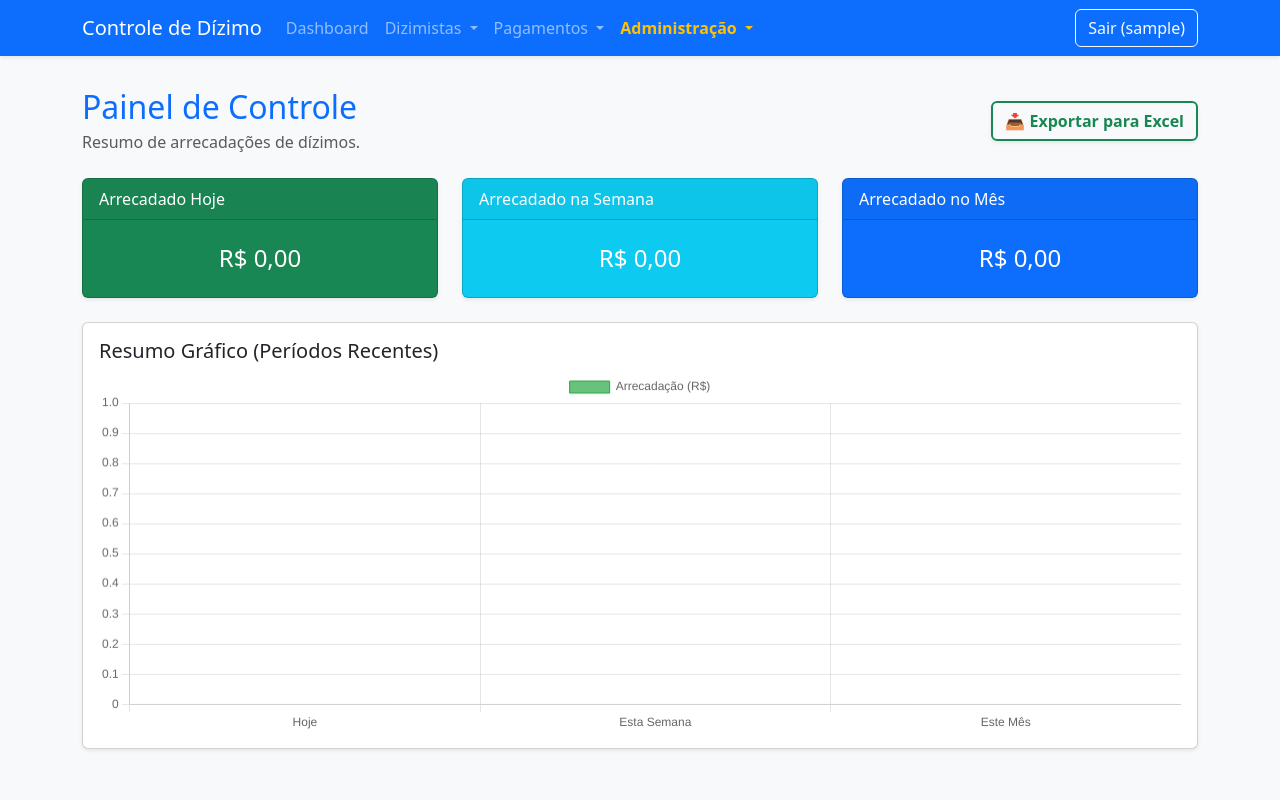
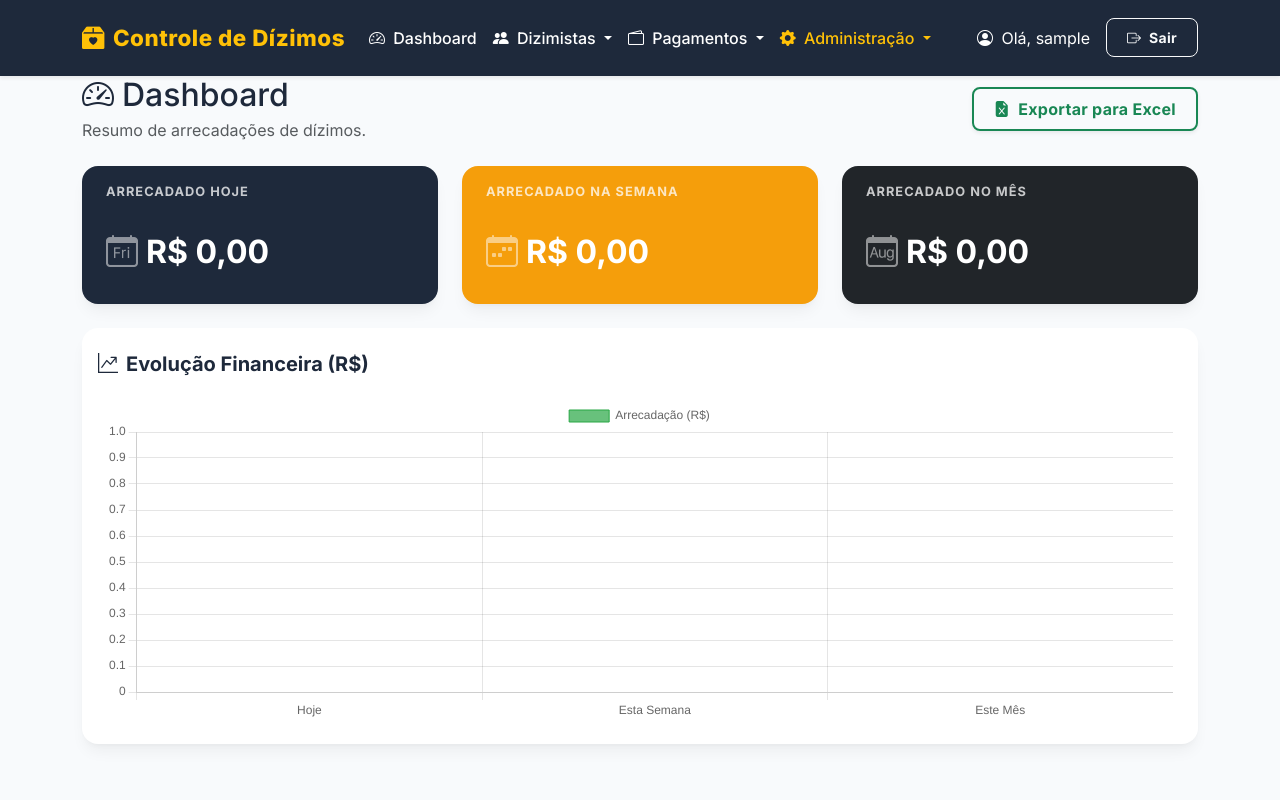
Before and after one commit to snoker68/sistema-dizimo, a Django app: page / in a window 1280 px wide. Run offline with Django 5.2, Linux system fonts and the light colour scheme; the visitor is signed in with stand-in values (Sample User, id 1); data that the repository does not hold is empty.

Commit message:
alteração no visual
melhoria front

```diff
--- a/core/settings.py
+++ b/core/settings.py
@@ -116,6 +116,7 @@ USE_TZ = True
 # https://docs.djangoproject.com/en/5.2/howto/static-files/
 
 STATIC_URL = 'static/'
+STATICFILES_DIRS = [BASE_DIR / 'static']
 
 # Default primary key field type
 # https://docs.djangoproject.com/en/5.2/ref/settings/#default-auto-field
--- a/dizimo/templates/base.html
+++ b/dizimo/templates/base.html
@@ -1,64 +1,72 @@
+{% load static %}
 <!DOCTYPE html>
 <html lang="pt-br">
 <head>
     <meta charset="UTF-8">
     <meta name="viewport" content="width=device-width, initial-scale=1.0">
     <title>Sistema de Controle de Dízimo</title>
+    <!-- Google Fonts -->
+    <link href="https://fonts.googleapis.com/css2?family=Inter:wght@400;500;600;700;800&display=swap" rel="stylesheet">
     <!-- Bootstrap CSS -->
     <link href="https://cdn.jsdelivr.net/npm/bootstrap@5.3.0/dist/css/bootstrap.min.css" rel="stylesheet">
-    <style>
-        body { background-color: #f8f9fa; }
-        .navbar { margin-bottom: 2rem; }
-    </style>
+    <!-- Bootstrap Icons -->
+    <link rel="stylesheet" href="https://cdn.jsdelivr.net/npm/bootstrap-icons@1.11.3/font/bootstrap-icons.min.css">
+    <!-- Custom CSS -->
+    <link rel="stylesheet" href="{% static 'css/style.css' %}">
 </head>
 <body>
     <nav class="navbar navbar-expand-lg navbar-dark bg-primary shadow-sm">
         <div class="container">
-            <a class="navbar-brand" href="{% url 'dashboard' %}">Controle de Dízimo</a>
-            <button class="navbar-toggler" type="button" data-bs-toggle="collapse" data-bs-toggle="navbar" aria-controls="navbarNav" aria-expanded="false" aria-label="Toggle navigation">
+            <a class="navbar-brand text-warning" href="/">
+                <i class="bi bi-box2-heart-fill me-2"></i>Controle de Dízimos
+            </a>
+            <button class="navbar-toggler" type="button" data-bs-toggle="collapse" data-bs-target="#navbarNav" aria-controls="navbarNav" aria-expanded="false" aria-label="Toggle navigation">
                 <span class="navbar-toggler-icon"></span>
             </button>
             <div class="collapse navbar-collapse" id="navbarNav">
                 {% if user.is_authenticated %}
                 <ul class="navbar-nav me-auto mb-2 mb-lg-0">
                     <li class="nav-item">
-                        <a class="nav-link" href="{% url 'dashboard' %}">Dashboard</a>
+                        <a class="nav-link text-white" href="/"><i class="bi bi-speedometer2 me-1"></i> Dashboard</a>
                     </li>
                     <li class="nav-item dropdown">
-                        <a class="nav-link dropdown-toggle" href="#" id="navbarDropdownDizimistas" role="button" data-bs-toggle="dropdown" aria-expanded="false">
-                            Dizimistas
+                        <a class="nav-link dropdown-toggle text-white" href="#" id="navbarDropdownDizimista" role="button" data-bs-toggle="dropdown" aria-expanded="false">
+                            <i class="bi bi-people-fill me-1"></i> Dizimistas
                         </a>
-                        <ul class="dropdown-menu" aria-labelledby="navbarDropdownDizimistas">
-                            <li><a class="dropdown-item" href="{% url 'listar_dizimistas' %}">Visualizar Dizimistas</a></li>
-                            <li><a class="dropdown-item" href="{% url 'cadastrar_dizimista' %}">Cadastrar Novo</a></li>
+                        <ul class="dropdown-menu" aria-labelledby="navbarDropdownDizimista">
+                            <li><a class="dropdown-item" href="{% url 'cadastrar_dizimista' %}"><i class="bi bi-person-plus-fill me-2 text-primary"></i> Cadastrar Novo</a></li>
+                            <li><a class="dropdown-item" href="{% url 'listar_dizimistas' %}"><i class="bi bi-list-ul me-2"></i> Visualizar Todos</a></li>
                         </ul>
                     </li>
                     <li class="nav-item dropdown">
-                        <a class="nav-link dropdown-toggle" href="#" id="navbarDropdownPagamentos" role="button" data-bs-toggle="dropdown" aria-expanded="false">
-                            Pagamentos
+                        <a class="nav-link dropdown-toggle text-white" href="#" id="navbarDropdownPagamento" role="button" data-bs-toggle="dropdown" aria-expanded="false">
+                            <i class="bi bi-wallet2 me-1"></i> Pagamentos
                         </a>
-                        <ul class="dropdown-menu" aria-labelledby="navbarDropdownPagamentos">
-                            <li><a class="dropdown-item" href="{% url 'listar_pagamentos' %}">Historico de Pagamentos</a></li>
-                            <li><a class="dropdown-item" href="{% url 'registrar_pagamento' %}">Registrar Pagamento</a></li>
+                        <ul class="dropdown-menu" aria-labelledby="navbarDropdownPagamento">
+                            <li><a class="dropdown-item" href="{% url 'registrar_pagamento' %}"><i class="bi bi-cash-coin me-2 text-success"></i> Registrar Pagamento</a></li>
+                            <li><a class="dropdown-item" href="{% url 'listar_pagamentos' %}"><i class="bi bi-clock-history me-2"></i> Histórico</a></li>
                         </ul>
                     </li>
                     {% if user.is_superuser %}
                     <li class="nav-item dropdown">
-                        <a class="nav-link dropdown-toggle text-warning fw-bold" href="#" id="navbarDropdownAdmin" role="button" data-bs-toggle="dropdown" aria-expanded="false">
-                            Administração
+                        <a class="nav-link dropdown-toggle text-warning" href="#" id="navbarDropdownAdmin" role="button" data-bs-toggle="dropdown" aria-expanded="false">
+                            <i class="bi bi-gear-fill me-1"></i> Administração
                         </a>
                         <ul class="dropdown-menu" aria-labelledby="navbarDropdownAdmin">
-                            <li><a class="dropdown-item" href="{% url 'listar_usuarios' %}">Gerenciar Agentes (Usuários)</a></li>
+                            <li><a class="dropdown-item" href="{% url 'listar_usuarios' %}"><i class="bi bi-person-badge-fill me-2"></i> Gerenciar Agentes</a></li>
                             <li><hr class="dropdown-divider"></li>
-                            <li><a class="dropdown-item" href="/admin/" target="_blank">Painel Django Avançado</a></li>
+                            <li><a class="dropdown-item" href="/admin/" target="_blank"><i class="bi bi-server me-2"></i> Painel Django</a></li>
                         </ul>
                     </li>
                     {% endif %}
                 </ul>
-                <form class="d-flex" action="{% url 'logout' %}" method="post">
-                    {% csrf_token %}
-                    <button class="btn btn-outline-light" type="submit">Sair ({{ user.username }})</button>
-                </form>
+                <div class="d-flex align-items-center">
+                    <span class="text-white me-3"><i class="bi bi-person-circle me-1"></i> Olá, {{ user.username }}</span>
+                    <form method="post" action="{% url 'logout' %}">
+                        {% csrf_token %}
+                        <button class="btn btn-outline-light btn-sm fw-bold" type="submit"><i class="bi bi-box-arrow-right me-1"></i> Sair</button>
+                    </form>
+                </div>
                 {% endif %}
             </div>
         </div>
--- a/dizimo/templates/dashboard.html
+++ b/dizimo/templates/dashboard.html
@@ -3,38 +3,38 @@
 {% block content %}
 <div class="row mb-4 align-items-center">
     <div class="col-md-8">
-        <h2 class="text-primary mb-1">Painel de Controle</h2>
+        <h2 class="text-primary-custom mb-1"><i class="bi bi-speedometer2 me-2"></i>Dashboard</h2>
         <p class="text-muted mb-0">Resumo de arrecadações de dízimos.</p>
     </div>
     <div class="col-md-4 text-md-end mt-3 mt-md-0">
         <a href="{% url 'exportar_csv' %}" class="btn btn-outline-success border-2 shadow-sm fw-bold">
-            📥 Exportar para Excel
+            <i class="bi bi-file-earmark-excel-fill me-1"></i> Exportar para Excel
         </a>
     </div>
 </div>
 
 <div class="row mb-4">
     <div class="col-md-4">
-        <div class="card text-white bg-success mb-3 shadow-sm h-100">
-            <div class="card-header">Arrecadado Hoje</div>
+        <div class="card bg-primary-custom text-white mb-3 border-0 h-100 p-2">
+            <div class="card-header border-0 bg-transparent opacity-75 fw-bold text-uppercase" style="letter-spacing:1px; font-size: 0.8rem;">Arrecadado Hoje</div>
             <div class="card-body d-flex flex-column justify-content-center">
-                <h4 class="card-title text-center mb-0">R$ {{ ganhos_dia|floatformat:2 }}</h4>
+                <h2 class="card-title mb-0 fw-bold"><i class="bi bi-calendar-day opacity-50 me-2"></i>R$ {{ ganhos_dia|floatformat:2 }}</h2>
             </div>
         </div>
     </div>
     <div class="col-md-4">
-        <div class="card text-white bg-info mb-3 shadow-sm h-100">
-            <div class="card-header">Arrecadado na Semana</div>
+        <div class="card mb-3 border-0 h-100 p-2" style="background-color: var(--secondary-color); color: white;">
+            <div class="card-header border-0 bg-transparent opacity-75 fw-bold text-uppercase" style="letter-spacing:1px; font-size: 0.8rem;">Arrecadado na Semana</div>
             <div class="card-body d-flex flex-column justify-content-center">
-                <h4 class="card-title text-center mb-0">R$ {{ ganhos_semana|floatformat:2 }}</h4>
+                <h2 class="card-title mb-0 fw-bold"><i class="bi bi-calendar-week opacity-50 me-2"></i>R$ {{ ganhos_semana|floatformat:2 }}</h2>
             </div>
         </div>
     </div>
     <div class="col-md-4">
-        <div class="card text-white bg-primary mb-3 shadow-sm h-100">
-            <div class="card-header">Arrecadado no Mês</div>
+        <div class="card bg-dark text-white mb-3 border-0 h-100 p-2">
+            <div class="card-header border-0 bg-transparent opacity-75 fw-bold text-uppercase" style="letter-spacing:1px; font-size: 0.8rem;">Arrecadado no Mês</div>
             <div class="card-body d-flex flex-column justify-content-center">
-                <h4 class="card-title text-center mb-0">R$ {{ ganhos_mes|floatformat:2 }}</h4>
+                <h2 class="card-title mb-0 fw-bold"><i class="bi bi-calendar-month opacity-50 me-2"></i>R$ {{ ganhos_mes|floatformat:2 }}</h2>
             </div>
         </div>
     </div>
@@ -42,10 +42,12 @@
 
 <div class="row">
     <div class="col-md-12">
-        <div class="card shadow-sm">
-            <div class="card-body">
-                <h5 class="card-title">Resumo Gráfico (Períodos Recentes)</h5>
-                <canvas id="arrecadacaoChart" height="100"></canvas>
+        <div class="card border-0">
+            <div class="card-header bg-transparent border-0 pt-4 pb-0">
+                <h5 class="fw-bold text-primary-custom mb-0"><i class="bi bi-graph-up-arrow me-2"></i>Evolução Financeira (R$)</h5>
+            </div>
+            <div class="card-body p-4">
+                <canvas id="arrecadacaoChart" height="90"></canvas>
             </div>
         </div>
     </div>
--- /dev/null
+++ b/static/css/style.css
@@ -0,0 +1,136 @@
+:root {
+    --primary-color: #1e293b; /* Slate 800 */
+    --secondary-color: #f59e0b; /* Amber 500 */
+    --bg-color: #f8fafc; /* Slate 50 */
+    --text-color: #334155; /* Slate 700 */
+    --card-shadow: 0 10px 15px -3px rgba(0, 0, 0, 0.05), 0 4px 6px -4px rgba(0, 0, 0, 0.05);
+    --hover-shadow: 0 20px 25px -5px rgba(0, 0, 0, 0.1), 0 8px 10px -6px rgba(0, 0, 0, 0.1);
+}
+
+body {
+    background-color: var(--bg-color);
+    font-family: 'Inter', sans-serif;
+    color: var(--text-color);
+}
+
+/* Navbar Premium Styling */
+.navbar {
+    background-color: var(--primary-color) !important;
+    box-shadow: 0 4px 6px -1px rgba(0,0,0,0.1);
+    padding: 1rem 0;
+}
+
+.navbar-brand {
+    font-weight: 800;
+    letter-spacing: 0.5px;
+    font-size: 1.4rem;
+}
+
+.nav-link {
+    font-weight: 500;
+    transition: opacity 0.2s;
+}
+
+.nav-link:hover {
+    opacity: 0.8;
+}
+
+/* Modern Card Styling */
+.card {
+    border: 1px solid rgba(0,0,0,0.05);
+    border-radius: 16px;
+    box-shadow: var(--card-shadow);
+    transition: all 0.3s ease;
+    background: #ffffff;
+}
+
+.card:hover {
+    transform: translateY(-4px);
+    box-shadow: var(--hover-shadow);
+}
+
+.card-header {
+    background-color: rgba(0,0,0,0.015);
+    border-bottom: 1px solid rgba(0,0,0,0.05);
+    border-radius: 16px 16px 0 0 !important;
+}
+
+/* Form and Buttons enhancements */
+.btn {
+    border-radius: 8px;
+    font-weight: 600;
+    padding: 0.5rem 1.25rem;
+    transition: all 0.2s ease;
+    letter-spacing: 0.3px;
+}
+
+.btn-warning {
+    background-color: var(--secondary-color);
+    border-color: var(--secondary-color);
+    color: white;
+}
+
+.btn-warning:hover {
+    background-color: #d97706; /* Amber 600 */
+    border-color: #d97706;
+    color: white;
+}
+
+.form-control, .form-select {
+    border-radius: 8px;
+    padding: 0.6rem 1rem;
+    border: 1px solid #cbd5e1;
+    transition: all 0.2s ease;
+}
+
+.form-control:focus, .form-select:focus {
+    box-shadow: 0 0 0 3px rgba(245, 158, 11, 0.2);
+    border-color: var(--secondary-color);
+}
+
+/* Beautiful Tables */
+.table {
+    border-spacing: 0;
+    border-collapse: separate;
+}
+
+.table th {
+    border-top: none;
+    font-size: 0.85rem;
+    text-transform: uppercase;
+    letter-spacing: 0.5px;
+    color: #64748b;
+    font-weight: 600;
+    padding: 1rem;
+}
+
+.table td {
+    padding: 1rem;
+    vertical-align: middle;
+}
+
+.table-hover tbody tr {
+    transition: background-color 0.2s ease;
+}
+
+.table-hover tbody tr:hover {
+    background-color: rgba(245, 158, 11, 0.05);
+}
+
+/* Fancy Badges */
+.badge {
+    padding: 0.4em 0.8em;
+    border-radius: 6px;
+    font-weight: 600;
+    letter-spacing: 0.3px;
+}
+
+/* Custom Colors Classes */
+.bg-primary-custom {
+    background-color: var(--primary-color) !important;
+    color: white !important;
+}
+
+.text-primary-custom {
+    color: var(--primary-color) !important;
+}
```
Also changed, not shown: dizimo/templates/dizimista_form.html (+7 -7 lines), dizimo/templates/dizimista_list.html (+7 -7 lines), dizimo/templates/pagamento_form.html (+7 -7 lines), dizimo/templates/pagamento_list.html (+8 -8 lines), dizimo/templates/usuario_form.html (+7 -7 lines), dizimo/templates/usuario_list.html (+9 -9 lines).
